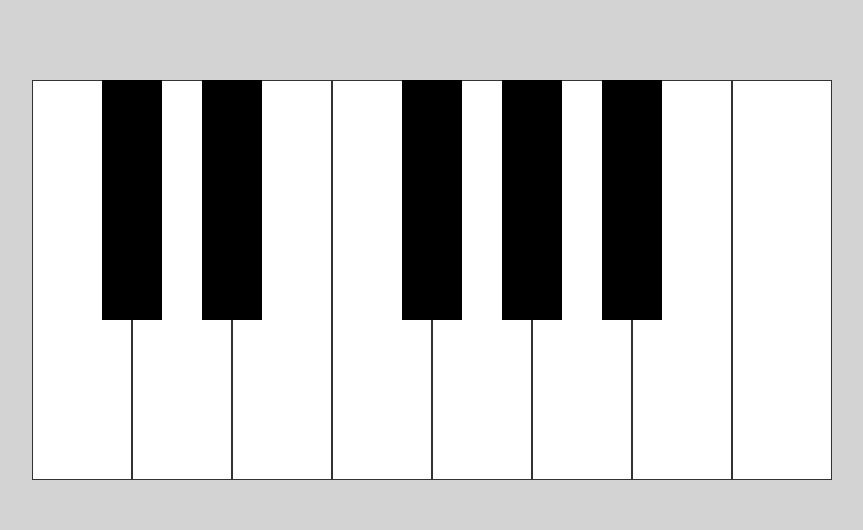
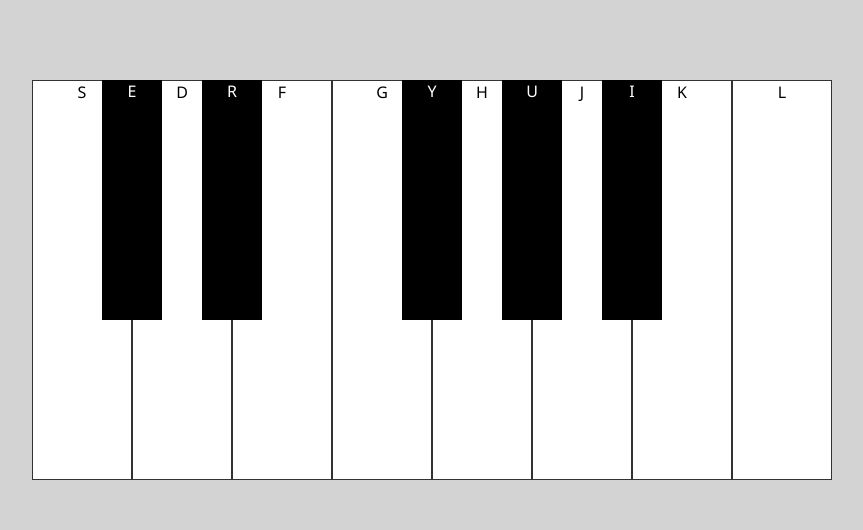
Before and after one commit to mako-hammerhead-2022/the-alicia-keys, a website: page index.html in a window 1280 px wide. Shown: the top 530 px of the page, without its empty margins (208-1071 px from the left). Drawn offline with Linux system fonts and the light colour scheme.

Commit message:
added-key-labels

```diff
--- a/index.html
+++ b/index.html
@@ -17,31 +17,31 @@
 <!-- Putting black keys for styling purposes (for now) -->
 <div id="pianoKeyboard" class="piano-keys">
 
-  <div class="keys white" id="83" data-text="83"></div>
+  <div class="keys white" id="83">S</div>
 
-  <div class="keys black" id="69"></div>
+  <div class="keys black" id="69">E</div>
 
-  <div class="keys white" id="68"></div>
+  <div class="keys white" id="68">D</div>
 
-  <div class="keys black" id="82"></div>
+  <div class="keys black" id="82">R</div>
 
-  <div class="keys white" id="70"></div>
+  <div class="keys white" id="70">F</div>
 
-  <div class="keys white" id="71"></div>
+  <div class="keys white" id="71">G</div>
 
-  <div class="keys black" id="89"></div>
+  <div class="keys black" id="89">Y</div>
 
-  <div class="keys white" id="72"></div>
+  <div class="keys white" id="72">H</div>
 
-  <div class="keys black" id="85"></div>
+  <div class="keys black" id="85">U</div>
 
-  <div class="keys white" id="74"></div>
+  <div class="keys white" id="74">J</div>
 
-  <div class="keys black" id="73"></div>
+  <div class="keys black" id="73">I</div>
 
-  <div class="keys white" id="75"></div>
+  <div class="keys white" id="75">K</div>
 
-  <div class="keys white" id="76"></div>
+  <div class="keys white" id="76">L</div>
 </div>
 
 
--- a/styles.css
+++ b/styles.css
@@ -45,6 +45,10 @@ body {
   height: 400px;
   background-color: white;
   border: 1px solid #333;
+  text-align: center;
+  color: black;
+  font-family: 'Segoe UI', Tahoma, Geneva, Verdana, sans-serif;
+  font-weight:500;
 
 }
 
@@ -55,6 +59,10 @@ body {
   margin-left: -30px;
   margin-right: -30px;
   z-index: 2;
+  text-align: center;
+  color: white;
+  font-family: 'Segoe UI', Tahoma, Geneva, Verdana, sans-serif;
+  font-weight:500;
 }
 
 .btn {
```
